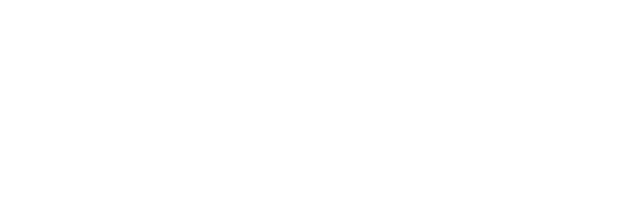
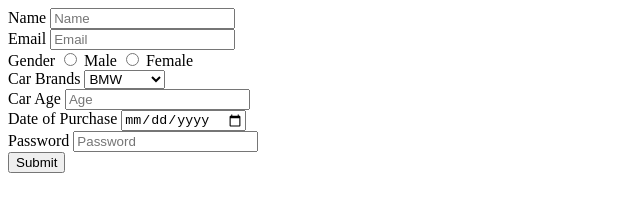
Before and after one commit to acciojob/car-insurance-form-shubhambharti4716, a website: page main.html in a window 1280 px wide. Shown: the whole page, without its empty margins (0-640 px from the left). Drawn offline with Linux system fonts and the light colour scheme.

Commit message:
created a submission

```diff
--- a/main.html
+++ b/main.html
@@ -10,7 +10,37 @@
 	<!-- the entire body must be written by student -->
     <script type="text/javascript" src="./script.js">
 </script>
-
+	<form action="sign-up-form-car.php" method="post">
+		<label for="name">Name</label>
+		<input type="text" id="name" name="name" placeholder="Name" required>
+		<br>
+		<label for="email">Email</label>
+		<input type="email" id="email" name="email" placeholder="Email" required>
+		<br>
+		<label>Gender</label>
+		<input type="radio" id="gender_m" name="gender" required>
+		<label for="gender_m">Male</label>
+		<input type="radio" id="gender_f" name="gender" required>
+		<label for="gender_f">Female</label>
+		<br>
+		<label for="cars">Car Brands</label>
+		<select name="cars" id="cars">
+			<option value="BMW">BMW</option>
+			<option value="Audi">Audi</option>
+			<option value="Mercedez">Mercedez</option>
+		</select>
+		<br>
+		<label for="carage">Car Age</label>
+		<input type="number" id=carage placeholder="Age" required>
+		<br>
+		<label for="dop">Date of Purchase</label>
+		<input type="date" id=dop required>
+		<br>
+		<label for="password">Password</label>
+		<input type="password" id="password" placeholder="Password" required>
+		<br>
+		<button type="submit">Submit</button>
+	</form>
 </body>
 
 </html>
```
